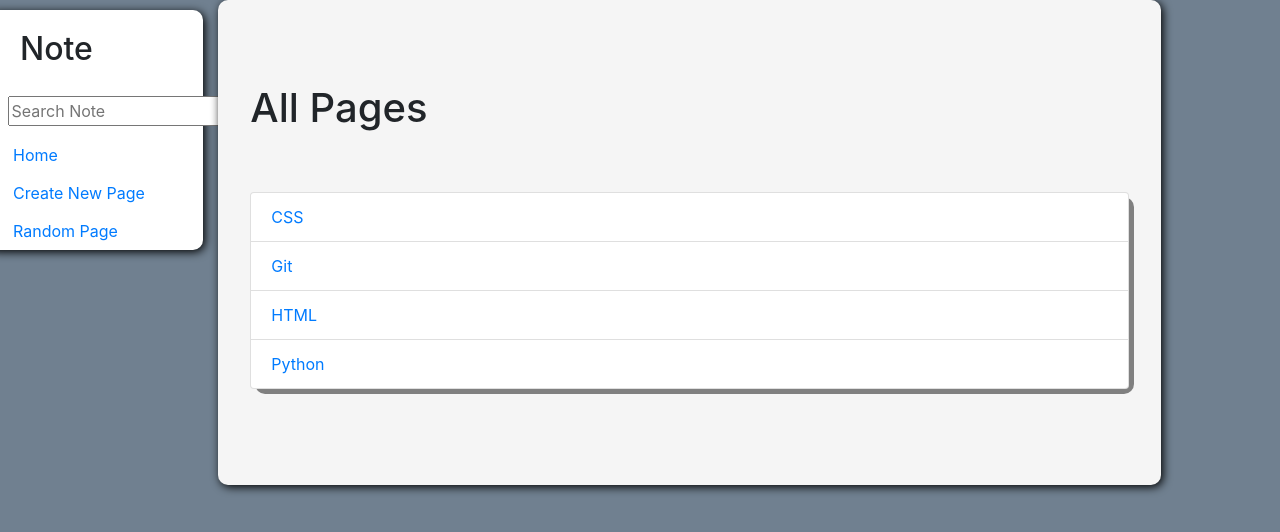
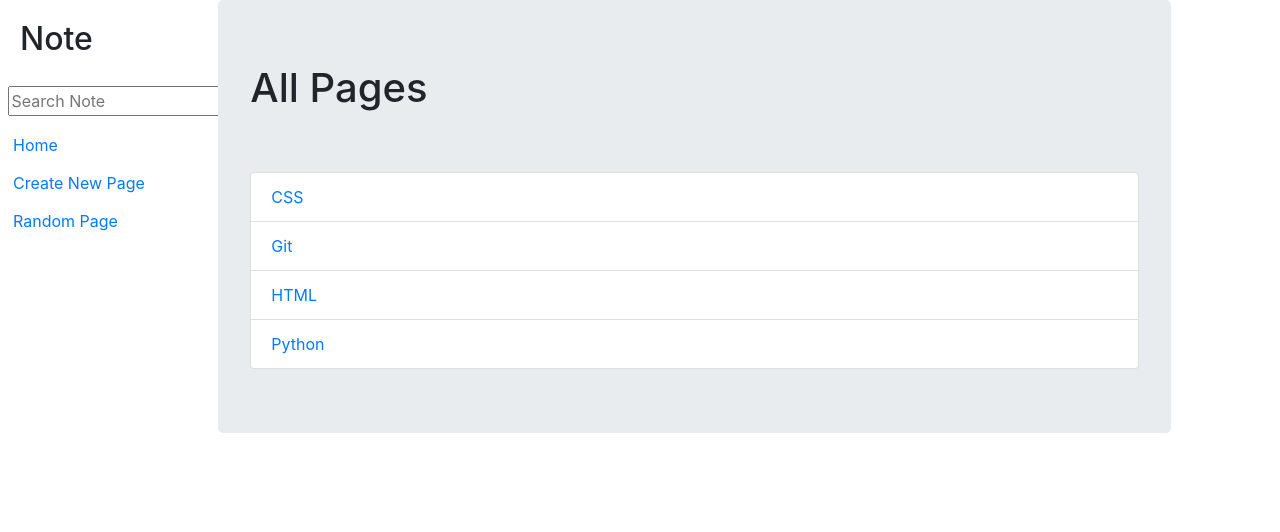
Before and after one commit to Dani3lx/MyWiki, a Django app: page / in a window 1280 px wide. Shown: the top 532 px of the page. Run offline with Django 3.2, Linux system fonts and the light colour scheme; some libraries are stand-ins or nearby versions.

Commit message:
Finalized visuals

```diff
--- a/encyclopedia/static/encyclopedia/styles.css
+++ /dev/null
@@ -1,37 +0,0 @@
-h1 {
-    margin-top: 0px;
-    padding-top: 20px;
-}
-
-body {
-    background-color: slategrey;
-    width: 100%;
-}
-
-.jumbotron {
-    background-color: whitesmoke;
-    width: 99%;
-    height: 100%;
-    border-radius: 10px;
-    box-shadow: 2px 2px 10px black;
-}
-
-.sidebar {
-    background-color: white;
-    border-radius: 10px;
-    box-shadow: 2px 2px 10px black;
-    position: sticky;
-    top: 10px;
-    height: 100%;
-}
-
-
-.list-group {
-    box-shadow: 5px 5px 0px gray;
-    border-radius: 10px;
-}
-
-.list-group-item:hover {
-    background-color: #eded;
-    cursor: pointer;
-}
--- a/encyclopedia/templates/encyclopedia/layout.html
+++ b/encyclopedia/templates/encyclopedia/layout.html
@@ -8,7 +8,6 @@
     <title>{% block title %}{% endblock %}</title>
     <link rel="stylesheet" href="https://stackpath.bootstrapcdn.com/bootstrap/4.4.1/css/bootstrap.min.css"
         integrity="sha384-Vkoo8x4CGsO3+Hhxv8T/Q5PaXtkKtu6ug5TOeNV6gBiFeWPGFN9MuhOf23Q9Ifjh" crossorigin="anonymous">
-    <link href="static/encyclopedia/styles.css" rel="stylesheet">
     <link rel="shortcut icon" type="icon" href="static/favicon.ico"/>
 </head>
 
```
